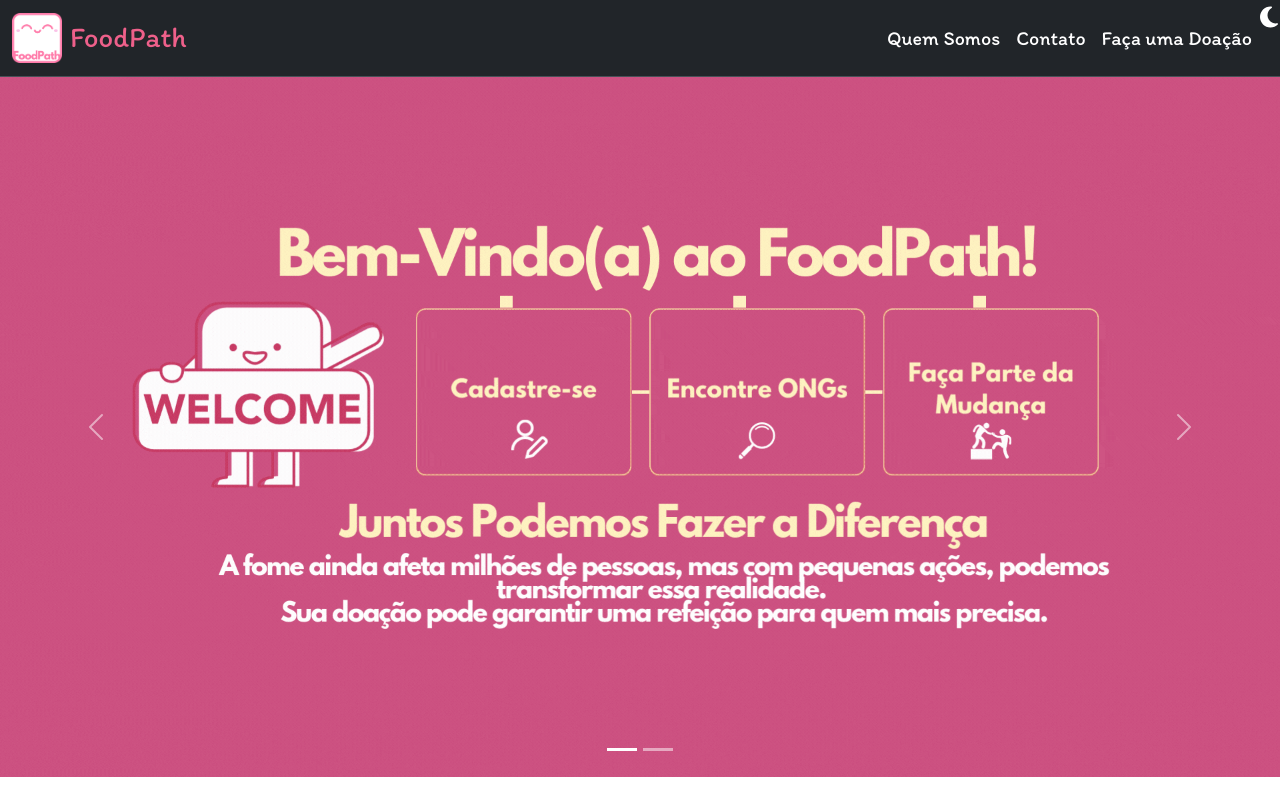
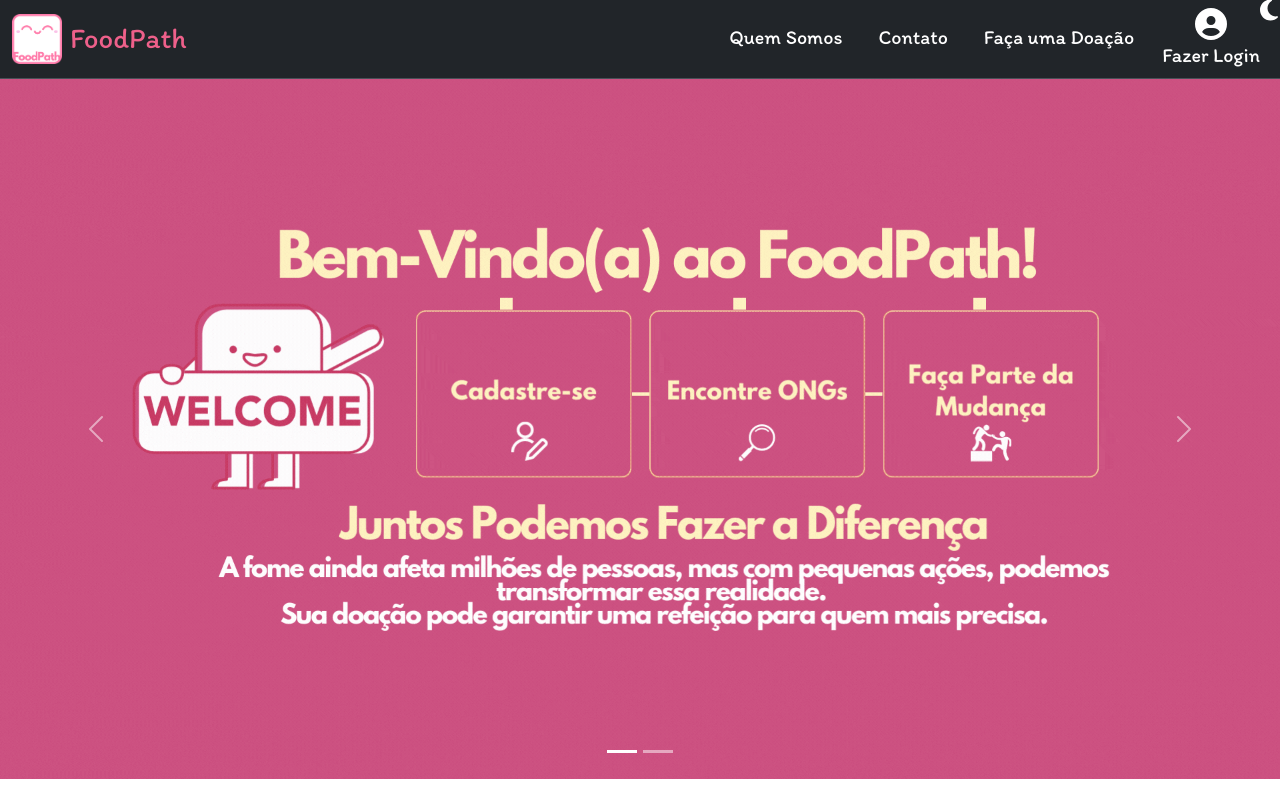
Before and after one commit to 2024-2-NCC2/Projeto1, a React (Vite) app in the folder src/frontend/: page / in a window 1280 px wide. Shown: the top 800 px of the page. Built offline with nearby package versions, Linux system fonts and the light colour scheme.

Commit message:
!feat: user loged on other pages

```diff
--- a/src/frontend/src/components/NavBar.jsx
+++ b/src/frontend/src/components/NavBar.jsx
@@ -1,10 +1,34 @@
-import React from 'react';
+import React, { useState, useEffect } from 'react';
 import { Link } from 'react-router-dom';
-
+import { FontAwesomeIcon } from '@fortawesome/react-fontawesome';
+import { faCircleUser } from '@fortawesome/free-solid-svg-icons';
 import iconFoodPath from '../public/assets/images/icon-foodpath-white.png';
 import { DarkModeToggle } from './DarkModeToggle';
 
 const NavBar = () => {
+  const [username, setUsername] = useState(null);
+
+  useEffect(() => {
+    const token = localStorage.getItem('token');
+
+    if (token) {
+      fetch('http://localhost:5000/profile', {
+        headers: {
+          'Authorization': `Bearer ${token}`
+        }
+      })
+        .then(response => response.json())
+        .then(data => {
+          if (data.username) {
+            setUsername(data.username);
+          }
+        })
+        .catch(() => {
+          setUsername(null);
+        });
+    }
+  }, []);
+
   return (
     <nav className="navbar navbar-expand-lg bg-dark border-bottom border-body" data-bs-theme="dark">
       <div className="container-fluid">
@@ -26,6 +50,14 @@
             <li className="nav-item">
               <Link className="nav-link underline" to="/donation">Faça uma Doação</Link>
             </li>
+            <li className="nav-item user-profile">
+            <FontAwesomeIcon icon={faCircleUser} size="2x" className="user-profile-icon" />
+            {username ? (
+              <span className="user-name">{username}</span>
+            ) : (
+              <Link className="login-link underline" to="/login">Fazer Login</Link>
+            )}
+            </li>
             <li className="nav-item">
               <DarkModeToggle />
             </li>
@@ -34,6 +66,6 @@
       </div>
     </nav>
   );
-}
+};
 
 export default NavBar;
--- a/src/frontend/src/index.css
+++ b/src/frontend/src/index.css
@@ -130,6 +130,34 @@
   gap: 20px;
 }
 
+.user-profile {
+  display: flex;
+  flex-direction: column;
+  align-items: center;
+  justify-content: center;
+}
+
+.user-profile-icon {
+  margin-bottom: 0;
+  color: white;
+}
+
+.user-name {
+  font-size: 1.2rem;
+  text-align: center;
+  color: white;
+}
+
+.login-link {
+  color: white;
+  text-decoration: none;
+  transition: color 0.3s ease;
+}
+
+.login-link:hover {
+  color: #eb678f;
+}
+
 .app-navbar ul li {
   padding: 10px;
 }
@@ -152,6 +180,8 @@
 
 .nav-link {
   color: var(--text-color);
+  margin-top: 6px;
+  margin-right: 20px;
   font-size: 1.4rem;
   text-decoration: none;
   transition: color 0.3s ease;
```
Also changed, not shown: 1 other file (tests, documents, lock files or other folders).
